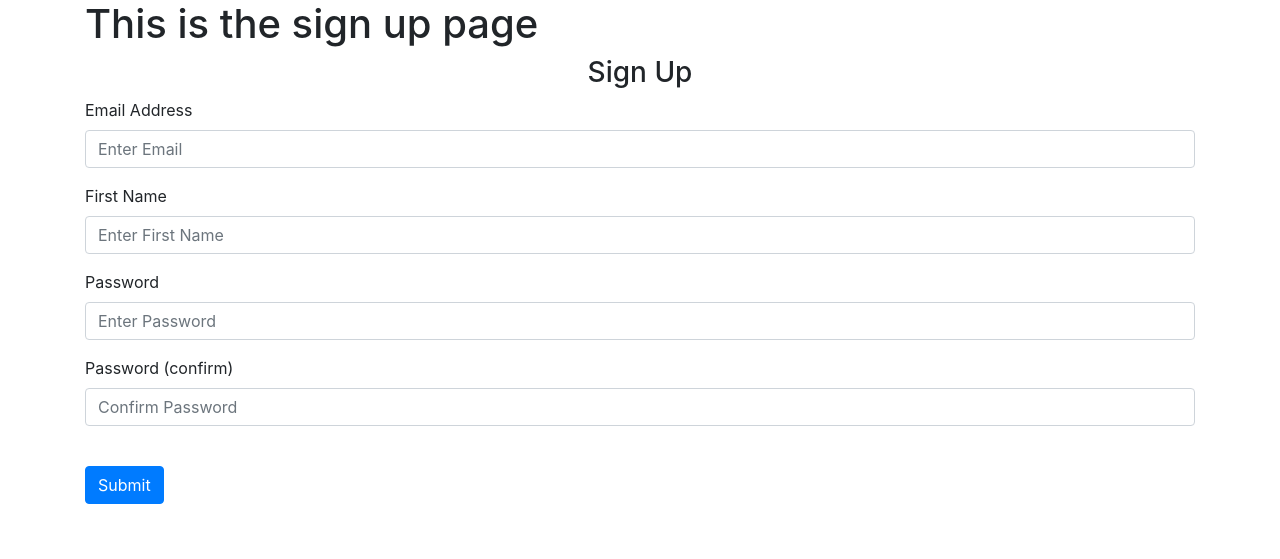
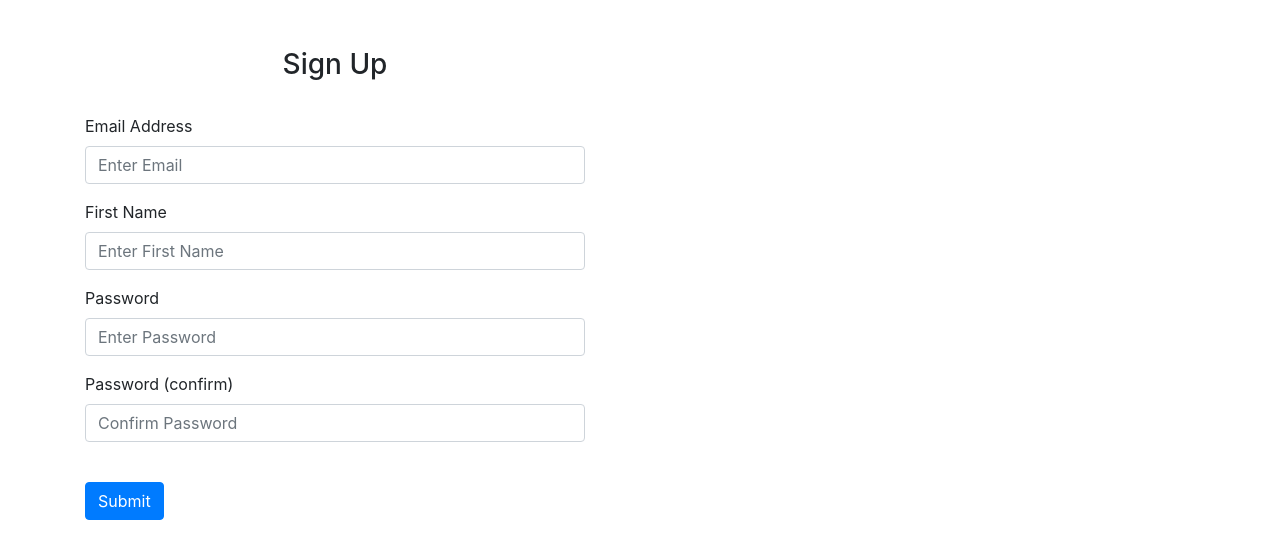
Before and after one commit to vjthrtn/GROUP-PROJECT-gbvs, a Flask app: page /sign-up in a window 1280 px wide. Shown: the part 56-615 px from the top of the page. Run offline with Flask 2, Linux system fonts and the light colour scheme; some libraries are stand-ins or nearby versions.

Commit message:
Html form-group cleanup
cleaned up the base html page

```diff
--- a/website/templates/base.html
+++ b/website/templates/base.html
@@ -14,8 +14,13 @@
       href="https://stackpath.bootstrapcdn.com/font-awesome/4.7.0/css/font-awesome.min.css"
       crossorigin="anonymous"
     />
+    <style>
+      .form-group {
+        width: 500px;
+      }
+    </style>
+    <title>{% block title %}Home{% endblock %}</title>
 
-    <title>{% block title %}Home{% endblock %}</title>
   </head>
   <body>
     <nav class="navbar navbar-expand-lg navbar-dark bg-dark">
--- a/website/templates/home.html
+++ b/website/templates/home.html
@@ -2,8 +2,10 @@
 {% block title %} Home {% endblock %}
 
 {% block content %}
-
+<br />
+<br />
 <h1 align="center">Notes</h1>
+<br />
 <ul class="list-group list-group-flush" id="notes">
     {% for note in user.notes %}
     <li class="'list-group-item">{{ note.data }}
--- a/website/templates/login.html
+++ b/website/templates/login.html
@@ -2,10 +2,12 @@
 {% block title %} Login {% endblock %}
 
 {% block content %}
-<h1>This is the login page</h1>
+
+<br />
+<br />
 <form method="POST">
-    <h3 align="center">Login</h3>
     <div class="form-group">
+        <h3 align="center">Login</h3>
         <label for="email">Email Address</label>
         <input type="email"
                class="form-control"
--- a/website/templates/sign_up.html
+++ b/website/templates/sign_up.html
@@ -2,10 +2,14 @@
 {% block title %} Sign Up{% endblock %}
 
 {% block content %}
-<h1>This is the sign up page</h1>
+
 <form method="POST">
-    <h3 align="center">Sign Up</h3>
+
     <div class="form-group">
+        <br />
+        <br />
+        <h3 align="center">Sign Up</h3>
+        <br />
         <label for="email">Email Address</label>
         <input type="email"
                class="form-control"
```
Also changed, not shown: website/templates/url_shortener.html (+9 -2 lines).
